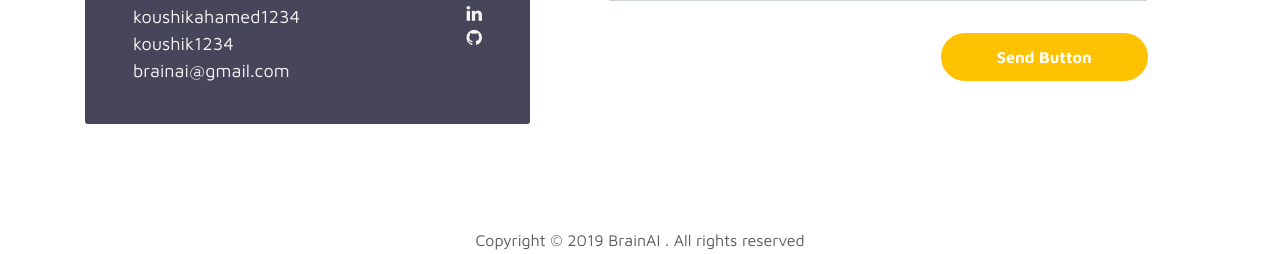
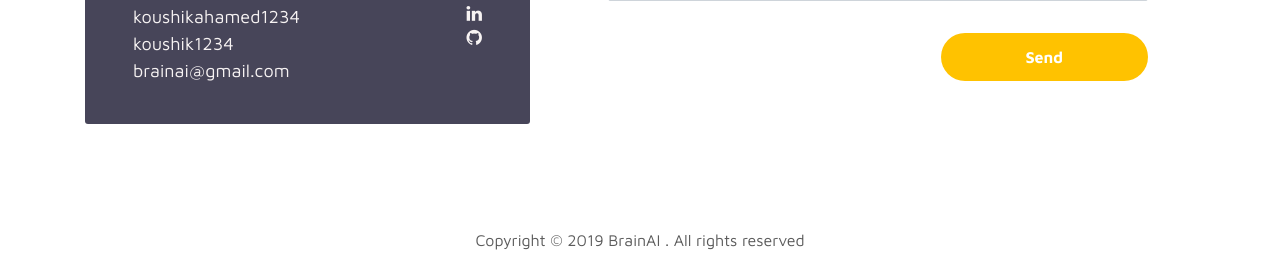
Before and after one commit to koushik1234/BrainAI-portfolio, a Flask app: page / in a window 1280 px wide. Shown: the part 2945-3199 px from the top of the page. Run offline with Flask 2, Linux system fonts and the light colour scheme; some libraries are stand-ins or nearby versions.

Commit message:
Update index.html

```diff
--- a/templates/index.html
+++ b/templates/index.html
@@ -280,7 +280,8 @@
             <div class="contact-form">
               <h2 class="mb-4">Interested to work together? Let's talk</h2>
 
-              <form action="" method="get">
+              <form action="mailto:koushikkushal95@gmail.com" method="get">
+                <!--<form action="mailto:someone@example.com" method="post" enctype="text/plain">-->
                 <div class="row">
                   <div class="col-lg-6 col-12">
                     <input type="text" class="form-control" name="name" placeholder="Your Name" id="name">
@@ -295,7 +296,7 @@
                   </div>
 
                   <div class="ml-lg-auto col-lg-5 col-12">
-                    <input type="submit" class="form-control submit-btn" value="Send Button">
+                    <input type="submit" class="form-control submit-btn" value="Send">
                   </div>
                 </div>
               </form>
```
